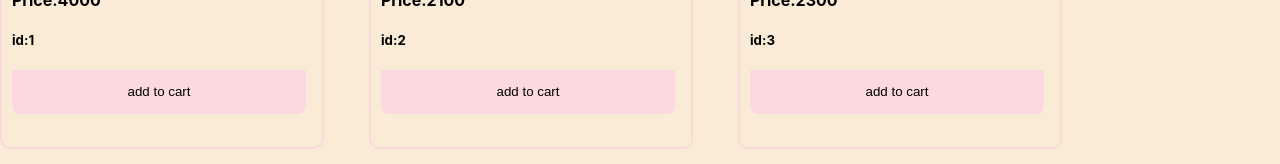
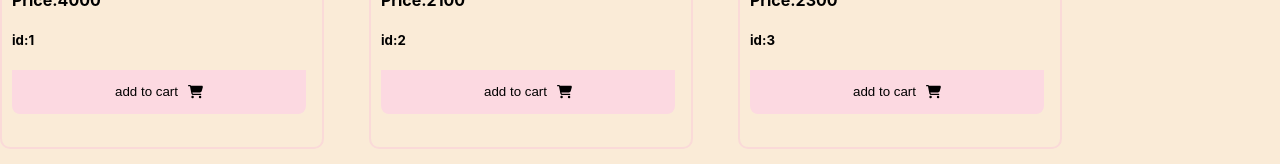
Before and after one commit to abdurrahaman4363/lucky-one-assignment-8, a React (Create React App) app: page / in a window 1280 px wide. Shown: the part 506-670 px from the top of the page. Built offline with nearby package versions, Linux system fonts and the light colour scheme.

Commit message:
icon added

```diff
--- a/package.json
+++ b/package.json
@@ -3,6 +3,9 @@
   "version": "0.1.0",
   "private": true,
   "dependencies": {
+    "@fortawesome/fontawesome-svg-core": "^6.1.1",
+    "@fortawesome/free-solid-svg-icons": "^6.1.1",
+    "@fortawesome/react-fontawesome": "^0.1.18",
     "@testing-library/jest-dom": "^5.16.3",
     "@testing-library/react": "^12.1.4",
     "@testing-library/user-event": "^13.5.0",
--- a/src/components/Product/Product.css
+++ b/src/components/Product/Product.css
@@ -16,6 +16,12 @@
     background-color: rgb(252, 217, 225);
     border: none;
     border-radius: 0px 0px 8px 8px;
+    display: flex;
+    align-items: center;
+    justify-content: center;
+}
+.btn-cart .btn-text{
+    margin-right: 10px;
 }
 .btn-cart:hover{
     background-color: blanchedalmond;
--- a/src/components/Product/Product.js
+++ b/src/components/Product/Product.js
@@ -1,3 +1,5 @@
+import { FontAwesomeIcon } from '@fortawesome/react-fontawesome';
+import { faShoppingCart } from '@fortawesome/free-solid-svg-icons';
 import React from 'react';
 import './Product.css'
 
@@ -14,7 +16,8 @@
             <h5>id:{id}</h5>
             </div>
             <button onClick={() =>handleAddToCart(product)} className='btn-cart'>
-                <p>add to cart</p>
+                <p className='btn-text'>add to cart</p>
+                <FontAwesomeIcon icon={faShoppingCart}></FontAwesomeIcon>
             </button>
         </div>
     );
```
Also changed, not shown: 1 other file (tests, documents, lock files or other folders).
